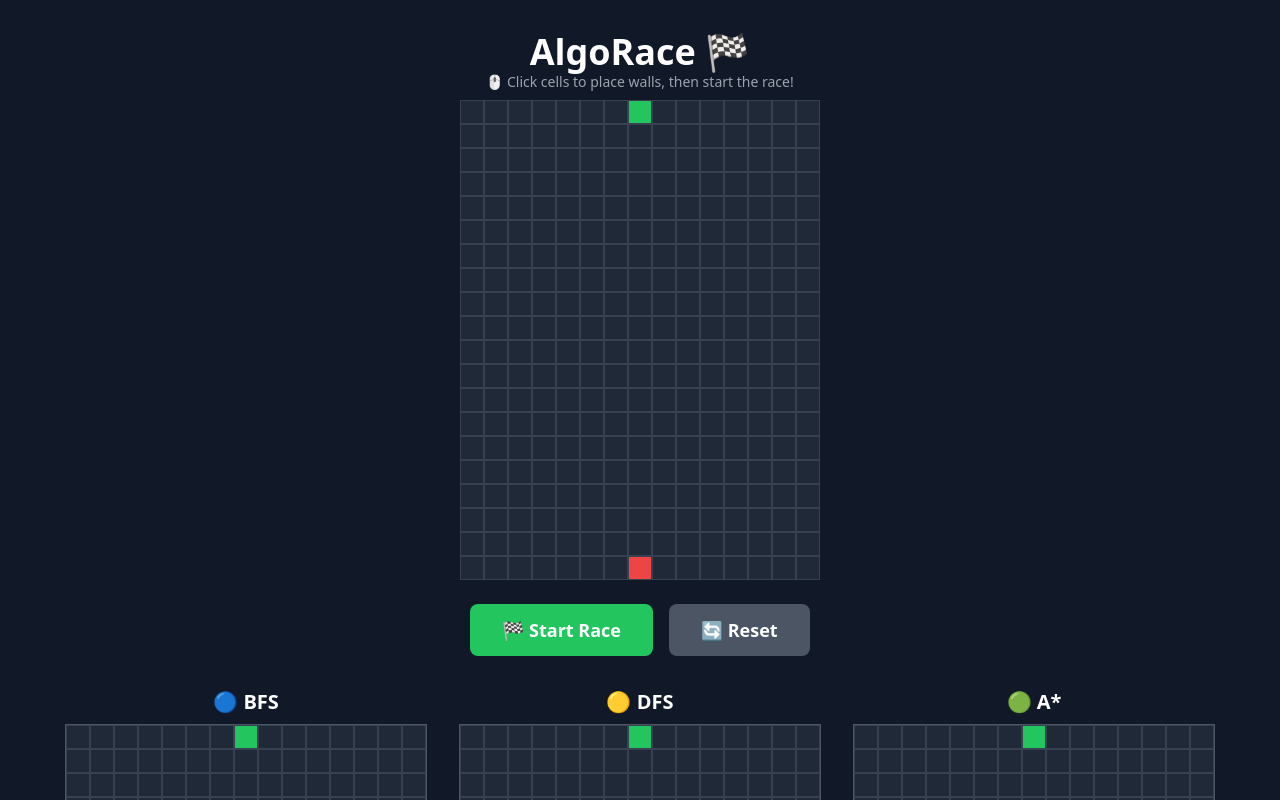
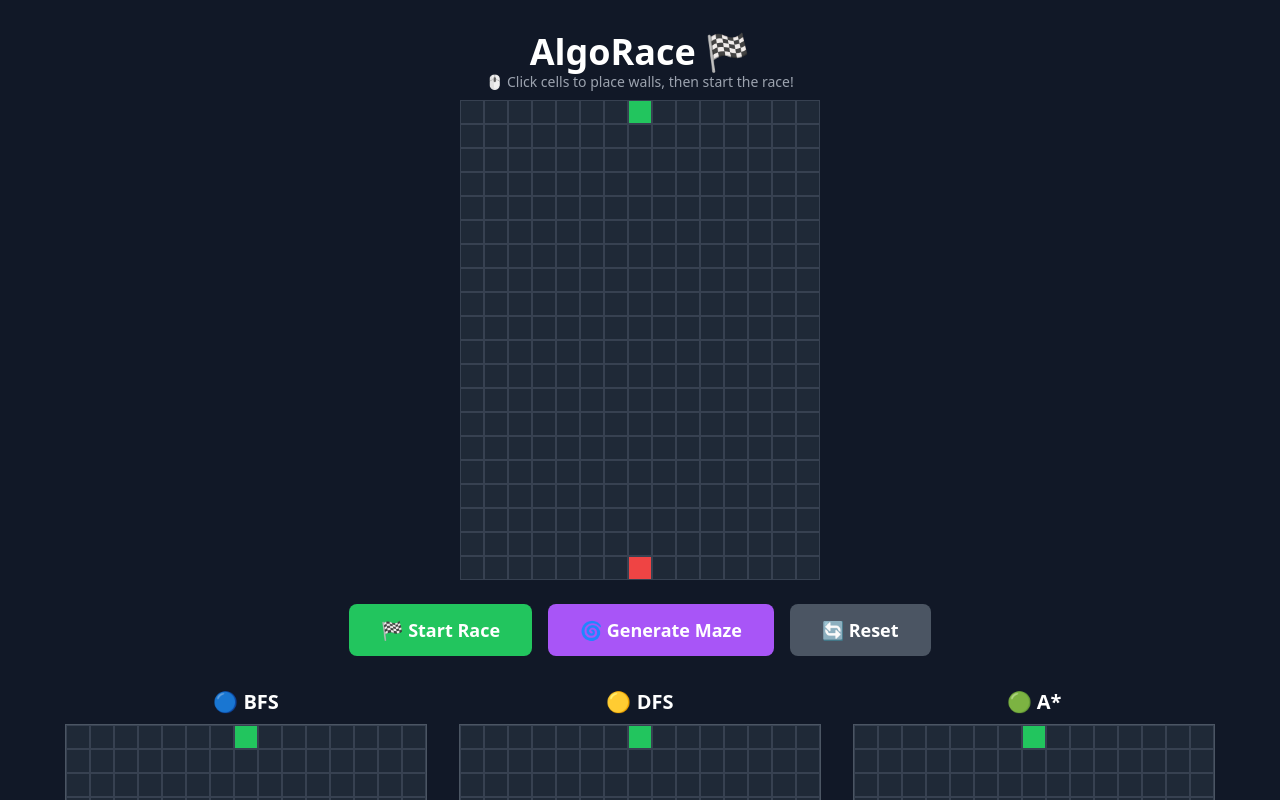
Before and after one commit to Piya0217/algo-race-visualizer, a React (Create React App) app: page / in a window 1280 px wide. Shown: the top 800 px of the page. Built offline with nearby package versions, Linux system fonts and the light colour scheme.

Commit message:
Day 4 - Maze generator added

```diff
--- /dev/null
+++ b/src/algorithm/maze.js
@@ -0,0 +1,64 @@
+export function generateMaze(grid) {
+  const rows = grid.length;
+  const cols = grid[0].length;
+
+  // Start with all walls
+  const maze = grid.map((r) =>
+    r.map((cell) => ({
+      ...cell,
+      isWall: !cell.isStart && !cell.isEnd,
+      isVisited: false,
+    }))
+  );
+
+  // Recursive backtracking - only on odd cells
+  const startRow = 1;
+  const startCol = 1;
+
+  function carve(row, col) {
+    maze[row][col].isWall = false;
+    maze[row][col].isVisited = true;
+
+    const directions = shuffle([
+      [0, 2],
+      [0, -2],
+      [2, 0],
+      [-2, 0],
+    ]);
+
+    for (const [dr, dc] of directions) {
+      const newRow = row + dr;
+      const newCol = col + dc;
+
+      if (
+        newRow > 0 &&
+        newRow < rows - 1 &&
+        newCol > 0 &&
+        newCol < cols - 1 &&
+        !maze[newRow][newCol].isVisited
+      ) {
+        // Carve wall between
+        maze[row + dr / 2][col + dc / 2].isWall = false;
+        carve(newRow, newCol);
+      }
+    }
+  }
+
+  carve(startRow, startCol);
+
+  // Make sure start and end are always open
+  maze[0][7].isWall = false;
+  maze[1][7].isWall = false;
+  maze[rows - 1][7].isWall = false;
+  maze[rows - 2][7].isWall = false;
+
+  return maze;
+}
+
+function shuffle(arr) {
+  for (let i = arr.length - 1; i > 0; i--) {
+    const j = Math.floor(Math.random() * (i + 1));
+    [arr[i], arr[j]] = [arr[j], arr[i]];
+  }
+  return arr;
+}
--- a/src/components/Grid.jsx
+++ b/src/components/Grid.jsx
@@ -2,6 +2,7 @@
 import { bfs, getShortestPath } from '../algorithm/bfs.js';
 import { dfs } from '../algorithm/dfs.js';
 import { aStar } from '../algorithm/aStar.js';
+import { generateMaze } from '../algorithm/maze.js';
 
 const ROWS = 20;
 const COLS = 15;
@@ -232,13 +233,20 @@
         ))}
       </div>
 
-      <div className="flex gap-4 mb-8">
+      <div className="flex gap-4 mb-8 flex-wrap justify-center">
         <button
           onClick={startRace}
           disabled={isRacing}
           className="px-8 py-3 bg-green-500 text-white font-bold text-lg rounded-lg hover:bg-green-600 disabled:opacity-50"
         >
           🏁 Start Race
+        </button>
+        <button
+          onClick={() => setWallGrid(generateMaze(wallGrid))}
+          disabled={isRacing}
+          className="px-8 py-3 bg-purple-500 text-white font-bold text-lg rounded-lg hover:bg-purple-600 disabled:opacity-50"
+        >
+          🌀 Generate Maze
         </button>
         <button
           onClick={resetAll}
```
